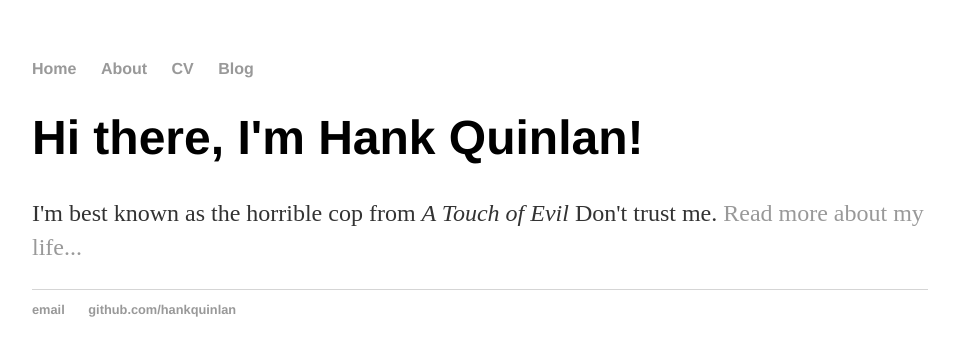
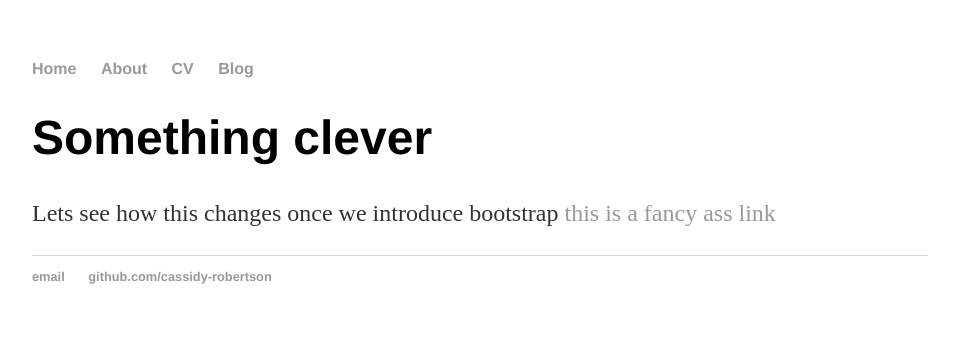
Before and after one commit to Cassidy-Robertson/cassidy-robertson.github.io, a Jekyll site: the page built from index.html, in a window 1280 px wide. Shown: the top 356 px of the page, without its empty margins (160-1119 px from the left). Built offline with Jekyll 4.4.1, drawn with Linux system fonts in a browser that asks for light colours.

```diff
--- a/_config.yml
+++ b/_config.yml
@@ -1,3 +1,3 @@
-name: Hank Quinlan, Horrible Cop
+name: Cassidy Robertson, At large in the universe
 markdown: kramdown
 permalink: /blog/:year/:month/:day/:title
--- a/_layouts/default.html
+++ b/_layouts/default.html
@@ -21,8 +21,8 @@
 			</div><!-- /.container -->
 			<footer>
 	    		<ul>
-	        		<li><a href="mailto:hankquinlanhub@gmail.com">email</a></li>
-	        		<li><a href="https://github.com/hankquinlan">github.com/hankquinlan</a></li>
+	        		<li><a href="mailto:cassidy.d.robertson@gmail.com">email</a></li>
+	        		<li><a href="https://github.com/cassidy-robertson">github.com/cassidy-robertson</a></li>
 				</ul>
 			</footer>
 		</body>
--- a/about/index.html
+++ b/about/index.html
@@ -3,6 +3,6 @@ layout: default
 title: about
 ---
 <div class="blurb">
-  <h1>ABOUT!</h1>
+  <h1>Yo!</h1>
   <p>about1</em> about2 <a href="/about">I'm tesing my bash commands, do I still got it? </a></p>
 </div><!-- /.blurb -->
--- a/blog/index.html
+++ b/blog/index.html
@@ -1,6 +1,6 @@
 ---
 layout: default
-title: Hank Quinlan's Blog
+title: Cassidy's Blog
 ---
 	<h1>{{ page.title }}</h1>
 	<ul class="posts">
--- a/index.html
+++ b/index.html
@@ -1,8 +1,8 @@
 ---
 layout: default
-title: Hank Quinlan, Horrible Cop
+title: Cassidy Robertson, At large in the universe
 ---
 <div class="blurb">
-	<h1>Hi there, I'm Hank Quinlan!</h1>
-	<p>I'm best known as the horrible cop from <em>A Touch of Evil</em> Don't trust me. <a href="/about">Read more about my life...</a></p>
+	<h1>Something clever</h1>
+	<p>Lets see how this changes once we introduce bootstrap <a href="/about">this is a fancy ass link</a></p>
 </div><!-- /.blurb -->
```
Also changed, not shown: _layouts/_postss/2014-04-30-hank-quinlan-site-launched.md (deleted, +0 -7 lines), _posts/2013-03-30-testing-testing.md (deleted, +0 -11 lines), _posts/2014-04-30-hank-quinlan-site-launched.md (deleted, +0 -7 lines), _posts/YYYY-MM-DD-title-of-my-post.md (deleted, +0 -6 lines), 4 other files.
